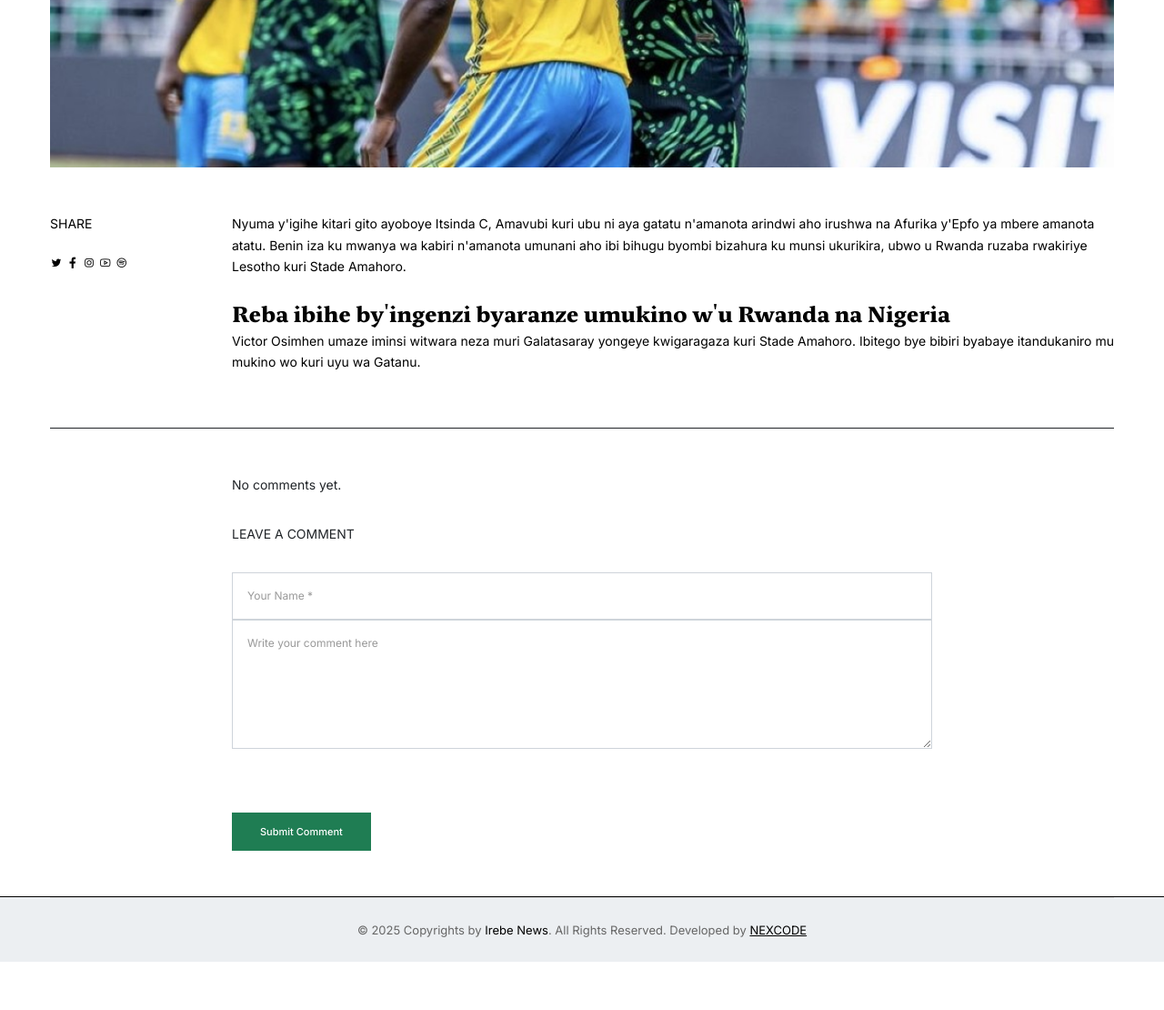
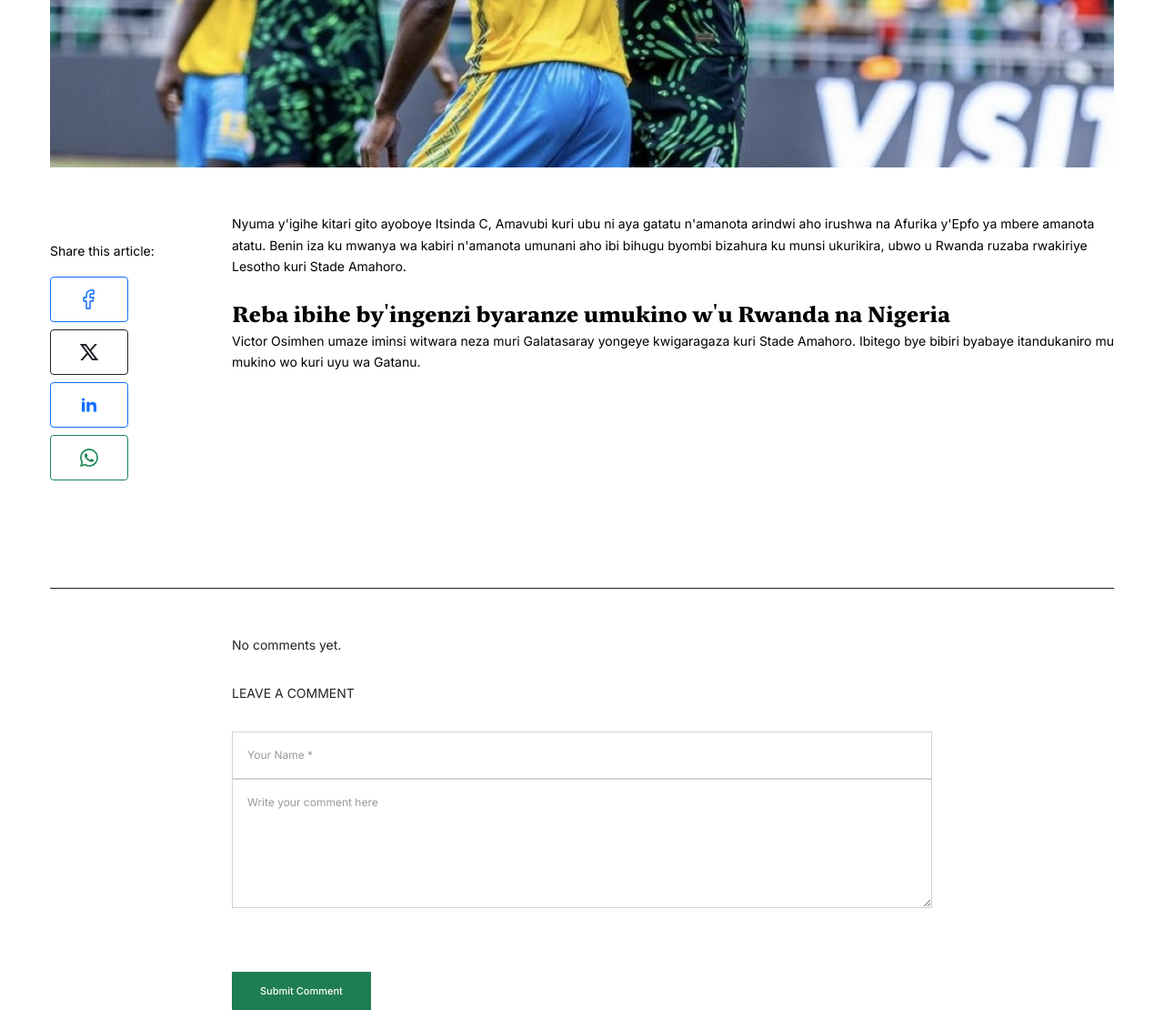
Before and after one commit to kajugadaniels/django-blog-app, a Django app: a page that uses templates/pages/article_detail.html in a window 1280 px wide. Shown: the part 1013-2123 px from the top of the page at 91% size. Before the commit the page ends 2070 px from the top, so only its background shows below. Run offline with Django 5.2, Linux system fonts and the light colour scheme; data comes from the database, SQL or seed files in the repository; both versions use the stored data as it was after the commit; some libraries are stand-ins or nearby versions.

Commit message:
Add professional social-share buttons to article detail template

```diff
--- a/templates/pages/article_detail.html
+++ b/templates/pages/article_detail.html
@@ -44,6 +44,7 @@
                 </div>
             </div>
         </div>
+
         <div class="tc-main-post-img img-cover mb-50">
             {% for image in images %}
                 <img src="{{ image.image.url }}" alt="{{ image.caption }}">
@@ -54,14 +55,32 @@
         <div class="tc-main-post-content color-000">
             <div class="row">
                 <div class="col-lg-2">
-                    <div class="sharing">
-                        <p class="text-uppercase mb-20">Share</p>
-                        <div class="share-icons">
-                            <a href="#"><i class="la la-twitter"></i></a>
-                            <a href="#"><i class="la la-facebook-f"></i></a>
-                            <a href="#"><i class="la la-instagram"></i></a>
-                            <a href="#"><i class="la la-youtube"></i></a>
-                            <a href="#"><i class="la la-spotify"></i></a>
+                    <div class="social-share mt-30 mb-50">
+                        <p class="fsz-14px mb-3">Share this article:</p>
+                        <div class="">
+                            <a href="https://www.facebook.com/sharer/sharer.php?u={{ request.build_absolute_uri }}" class="mb-2 btn btn-outline-primary me-2" target="_blank" rel="noopener">
+                                <svg xmlns="http://www.w3.org/2000/svg" width="24" height="24" viewBox="0 0 24 24">
+                                    <path fill="none" stroke="currentColor" stroke-linecap="round" stroke-linejoin="round" stroke-width="1.5" d="M17 2h-3a5 5 0 0 0-5 5v3H6v4h3v8h4v-8h3l1-4h-4V7a1 1 0 0 1 1-1h3z" />
+                                </svg>
+                            </a>
+                            <a href="https://twitter.com/intent/tweet?url={{ request.build_absolute_uri }}&text={{ article.title|urlencode }}" class="mb-2 btn btn-outline-dark me-2" target="_blank" rel="noopener">
+                                <svg xmlns="http://www.w3.org/2000/svg" width="24" height="24" viewBox="0 0 24 24">
+                                    <path fill="currentColor" d="M10.488 14.651L15.25 21h7l-7.858-10.478L20.93 3h-2.65l-5.117 5.886L8.75 3h-7l7.51 10.015L2.32 21h2.65zM16.25 19L5.75 5h2l10.5 14z" />
+                                </svg>
+                            </a>
+                            <a href="https://www.linkedin.com/shareArticle?mini=true&url={{ request.build_absolute_uri }}&title={{ article.title|urlencode }}" class="mb-2 btn btn-outline-primary me-2" target="_blank" rel="noopener">
+                                <svg xmlns="http://www.w3.org/2000/svg" width="24" height="24" viewBox="0 0 24 24">
+                                    <g fill="currentColor">
+                                        <path fill-rule="evenodd" d="M12.51 8.796v1.697a3.74 3.74 0 0 1 3.288-1.684c3.455 0 4.202 2.16 4.202 4.97V19.5h-3.2v-5.072c0-1.21-.244-2.766-2.128-2.766c-1.827 0-2.139 1.317-2.139 2.676V19.5h-3.19V8.796h3.168ZM7.2 6.106a1.61 1.61 0 0 1-.988 1.483a1.595 1.595 0 0 1-1.743-.348A1.607 1.607 0 0 1 5.6 4.5a1.6 1.6 0 0 1 1.6 1.606" clip-rule="evenodd" />
+                                        <path d="M7.2 8.809H4V19.5h3.2z" />
+                                    </g>
+                                </svg>
+                            </a>
+                            <a href="https://api.whatsapp.com/send?text={{ article.title|urlencode }}%20{{ request.build_absolute_uri }}" class="mb-2 btn btn-outline-success" target="_blank" rel="noopener">
+                                <svg xmlns="http://www.w3.org/2000/svg" width="24" height="24" viewBox="0 0 24 24">
+                                    <path fill="currentColor" d="M19.05 4.91A9.82 9.82 0 0 0 12.04 2c-5.46 0-9.91 4.45-9.91 9.91c0 1.75.46 3.45 1.32 4.95L2.05 22l5.25-1.38c1.45.79 3.08 1.21 4.74 1.21c5.46 0 9.91-4.45 9.91-9.91c0-2.65-1.03-5.14-2.9-7.01m-7.01 15.24c-1.48 0-2.93-.4-4.2-1.15l-.3-.18l-3.12.82l.83-3.04l-.2-.31a8.26 8.26 0 0 1-1.26-4.38c0-4.54 3.7-8.24 8.24-8.24c2.2 0 4.27.86 5.82 2.42a8.18 8.18 0 0 1 2.41 5.83c.02 4.54-3.68 8.23-8.22 8.23m4.52-6.16c-.25-.12-1.47-.72-1.69-.81c-.23-.08-.39-.12-.56.12c-.17.25-.64.81-.78.97c-.14.17-.29.19-.54.06c-.25-.12-1.05-.39-1.99-1.23c-.74-.66-1.23-1.47-1.38-1.72c-.14-.25-.02-.38.11-.51c.11-.11.25-.29.37-.43s.17-.25.25-.41c.08-.17.04-.31-.02-.43s-.56-1.34-.76-1.84c-.2-.48-.41-.42-.56-.43h-.48c-.17 0-.43.06-.66.31c-.22.25-.86.85-.86 2.07s.89 2.4 1.01 2.56c.12.17 1.75 2.67 4.23 3.74c.59.26 1.05.41 1.41.52c.59.19 1.13.16 1.56.1c.48-.07 1.47-.6 1.67-1.18c.21-.58.21-1.07.14-1.18s-.22-.16-.47-.28" />
+                                </svg>
+                            </a>
                         </div>
                     </div>
                 </div>
```
Also changed, not shown: db.sqlite3.
